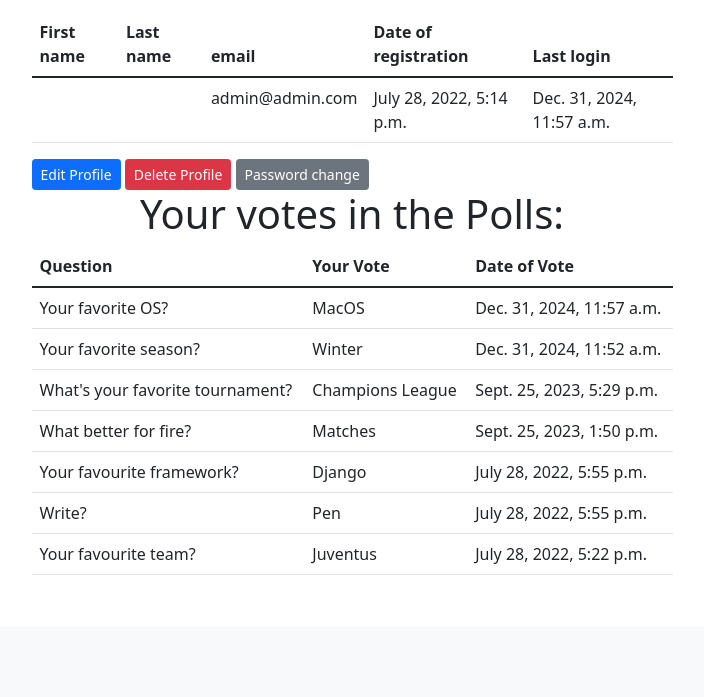
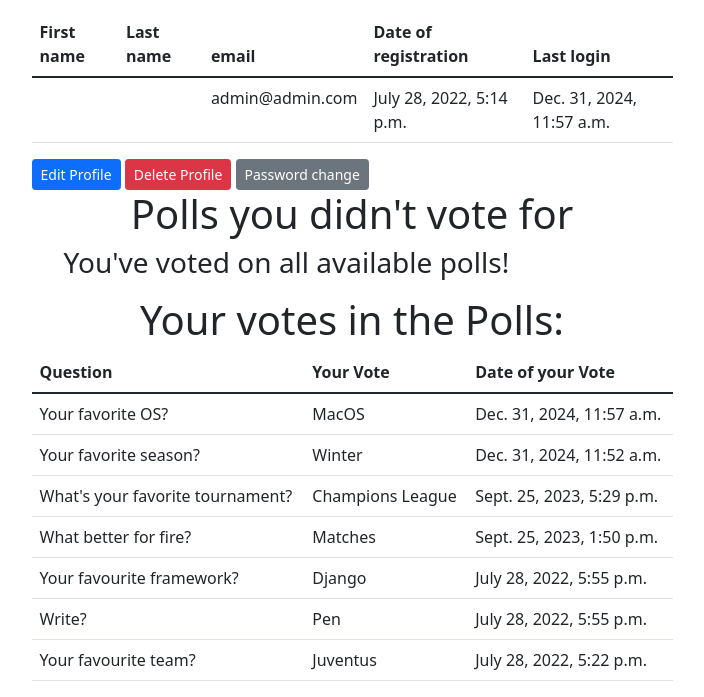
Before and after one commit to Falco13/vote_django_app, a Django app: page /users/profile/ in a window 1280 px wide. Shown: the part 174-871 px from the top of the page, without its empty margins (288-992 px from the left). Before the commit the page ends 749 px from the top, so only its background shows below. Run offline with Django 4.2, Linux system fonts and the light colour scheme; a user stored in the database is signed in; data comes from the database, SQL or seed files in the repository; both versions use the stored data as it was after the commit.

Commit message:
open list votes and close list votes in user profile

```diff
--- a/accounts/templates/accounts/profile.html
+++ b/accounts/templates/accounts/profile.html
@@ -33,6 +33,17 @@
 <a href="{% url 'accounts:delete_user' %}" class="btn btn-danger btn-sm">Delete Profile</a>
 <a href="{% url 'accounts:password_change' %}" class="btn btn-secondary btn-sm">Password change</a>
 
+<h1 class="text-center">Polls you didn't vote for</h1>
+<ul>
+    {% for poll in polls_without_vote %}
+    <div class="alert alert-danger" role="alert">
+        {{ poll.question_text }} - <a type="button" class="btn btn-danger" href="{% url 'poll_app:detail' poll.slug %}">Vote</a>
+    </div>
+    {% empty %}
+    <h3>You've voted on all available polls!</h3>
+    {% endfor %}
+</ul>
+
 <h1 class="text-center">Your votes in the Polls:</h1>
 {% if votes %}
 <table class="table">
@@ -40,7 +51,7 @@
     <tr>
         <th scope="col">Question</th>
         <th scope="col">Your Vote</th>
-        <th scope="col">Date of Vote</th>
+        <th scope="col">Date of your Vote</th>
     </tr>
     </thead>
     <tbody>
--- a/accounts/views.py
+++ b/accounts/views.py
@@ -18,7 +18,7 @@ from django.contrib.messages.views import SuccessMessageMixin
 from django.utils.http import urlsafe_base64_decode
 from django.core.mail import send_mail
 from django.conf import settings
-from poll_app.models import Vote
+from poll_app.models import Vote, Question
 
 
 class SignUpView(View):
@@ -86,7 +86,9 @@ class MyLogoutView(LoginRequiredMixin, LogoutView):
 @login_required
 def profile(request):
     votes = Vote.objects.filter(voter=request.user).order_by('-created_at')
-    return render(request, 'accounts/profile.html', {'votes': votes})
+    polls_without_vote = Question.objects.exclude(id__in=Vote.objects.filter(voter=request.user).values('question'))
+    return render(request, 'accounts/profile.html', {'votes': votes,
+                                                     'polls_without_vote': polls_without_vote, })
 
 
 class EditUserInfoView(SuccessMessageMixin, LoginRequiredMixin, UpdateView):
```
Also changed, not shown: db.sqlite3.
